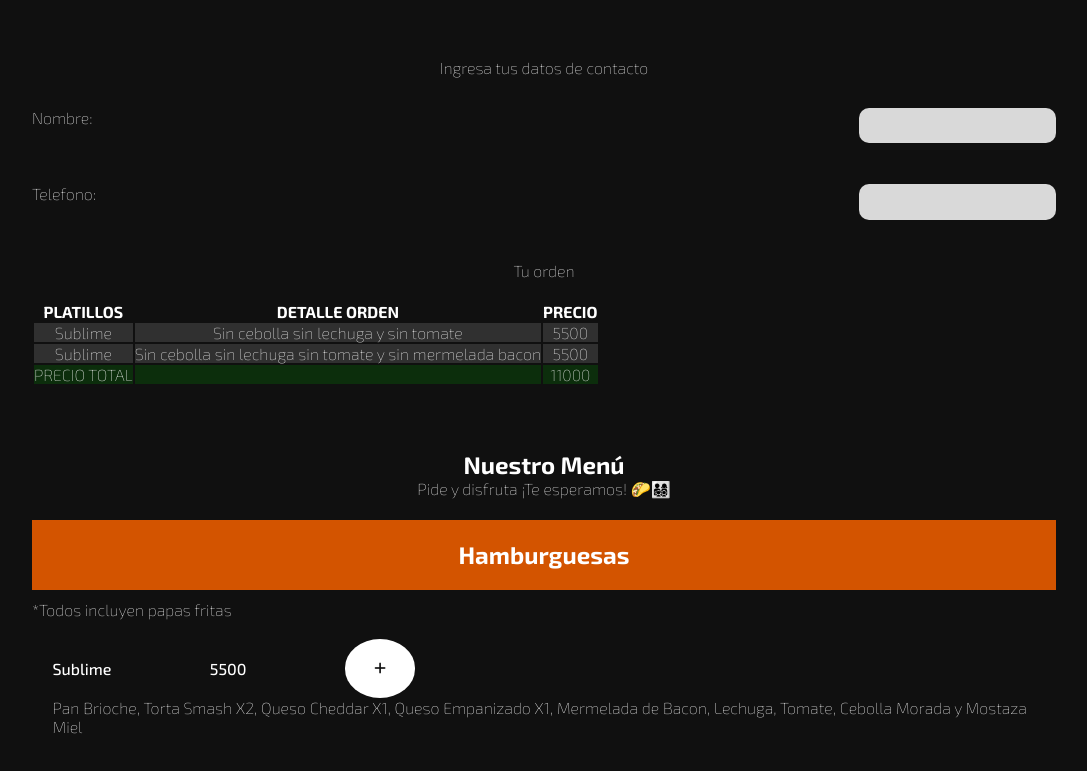
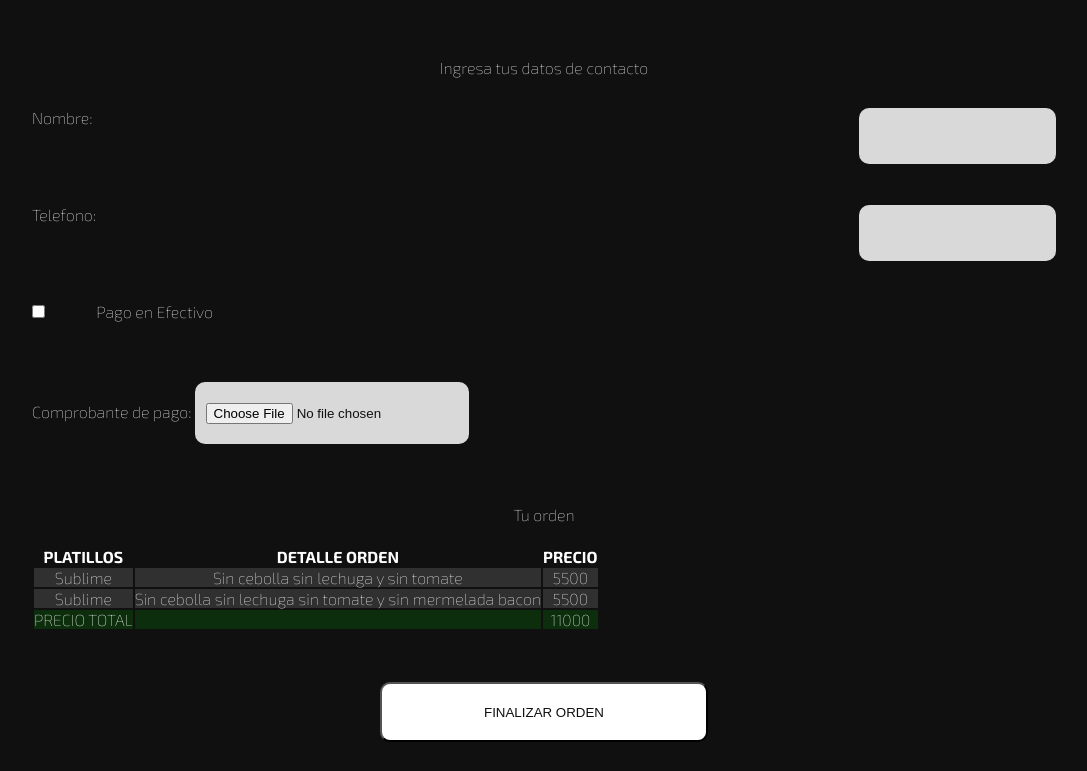
Before and after one commit to edwinSolorzanoC/Sublime, a website: page odenes.html in a window 1280 px wide. Shown: the part 449-1220 px from the top of the page, without its empty margins (96-1183 px from the left). Drawn offline with Linux system fonts and the light colour scheme; some packages are replaced by stand-ins of ours; a script that the page names is missing.

Commit message:
Add files via upload

```diff
--- a/odenes.html
+++ b/odenes.html
@@ -47,6 +47,14 @@
                         <label for="numero">Telefono:</label>
                         <input type="number" name="numero" id="">
                     </div>
+                    <div class="tipoPago">
+                        <input type="checkbox" name="" id="">
+                        <label for="checkbox">Pago en Efectivo</label>
+                    </div>
+                    <div class="sinpe">
+                        <label for="sinpe">Comprobante de pago:</label>
+                        <input type="file" name="sinpe" id="">
+                    </div>
                 </div>
                 <div class="orden">
                     <p style="padding: 2% 0%;">Tu orden</p>
@@ -79,6 +87,8 @@
                             </tr>
                         </tfoot>
                     </table>
+
+                    <button>FINALIZAR ORDEN</button>
                 </div>
 
             </div>
--- a/styles/administracion.css
+++ b/styles/administracion.css
@@ -3,7 +3,3 @@
 .ordenes{
     padding: 10%;
 }
-
-.ordenes tbodys tr{
-    padding: 2% 05;
-}
--- a/styles/ordenes.css
+++ b/styles/ordenes.css
@@ -26,6 +26,7 @@ Blanco-
 .portada .iniciar button{
     padding: 2% 10%;
     margin: 5%;
+    border-radius: 10px;
 
     background-color: #ffffff;
     color: #101010;
@@ -36,16 +37,38 @@ Blanco-
     justify-content: space-between;
 }
 .portada .datos .usuario div input{
-    padding: 1% 1%;
+    padding: 2% 1%;
     background-color: rgba(255, 255, 255, 0.838);
     border: none;
     border-radius: 10px;
+}
+.portada .datos .usuario .tipoPago{
+    justify-content: start;
+}
+.portada .datos .usuario .tipoPago input{
+    margin-right: 5%;
+}
+.portada .datos .usuario .sinpe{
+    display: block;
+    text-align: start;
+}
+.portada .datos .usuario .sinpe input{
+    margin: 2% 0%;
+    color: #101010;
 }
 .portada .datos .orden tbody tr{
     background-color: rgba(255, 255, 255, 0.135);
 }
 .portada .datos .orden tfoot tr{
     background-color: rgba(0, 128, 0, 0.263);
+}
+.portada .datos .orden button{
+    padding: 2% 10%;
+    margin: 5%;
+    border-radius: 10px;
+
+    background-color: #ffffff;
+    color: #101010;
 }
 
 
```
